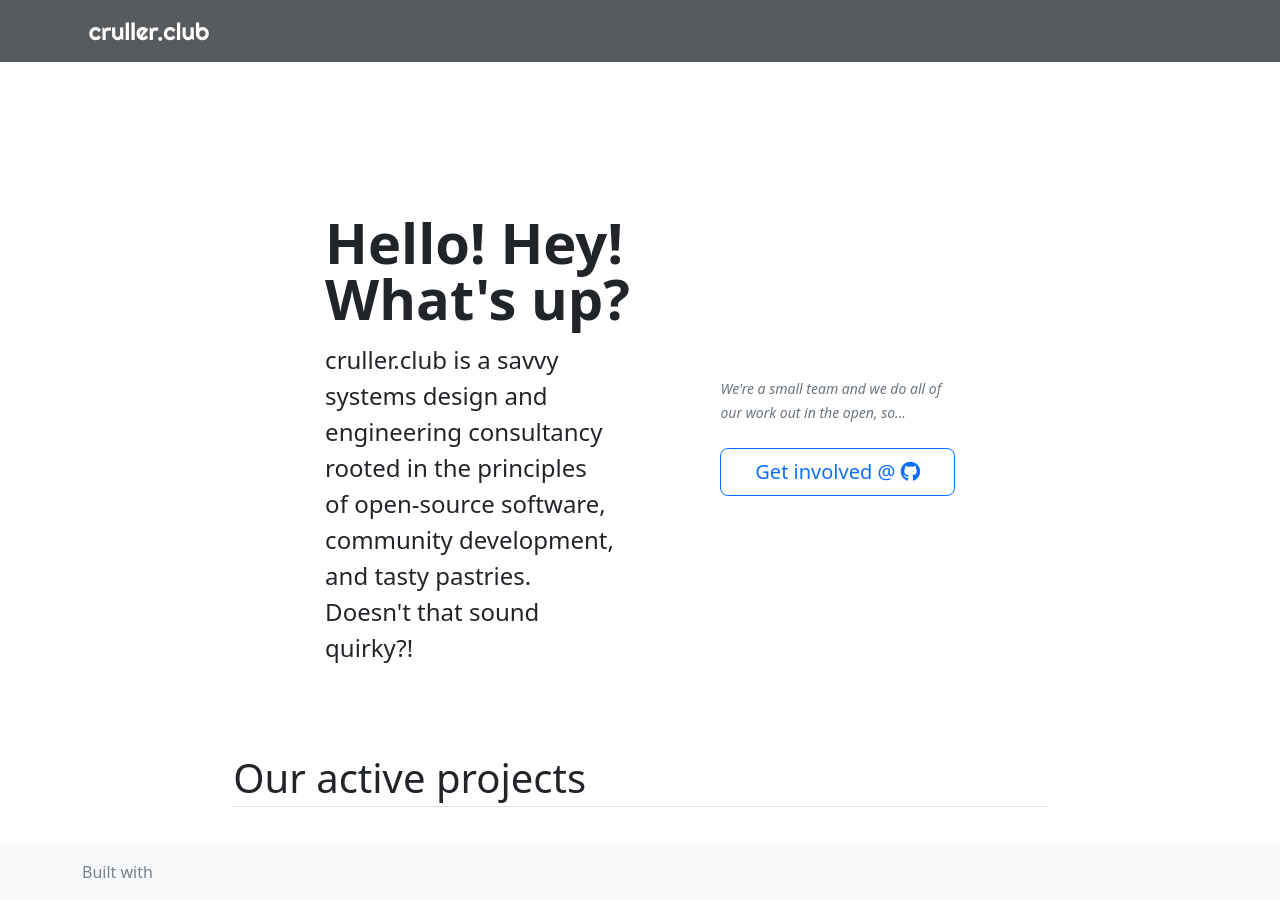
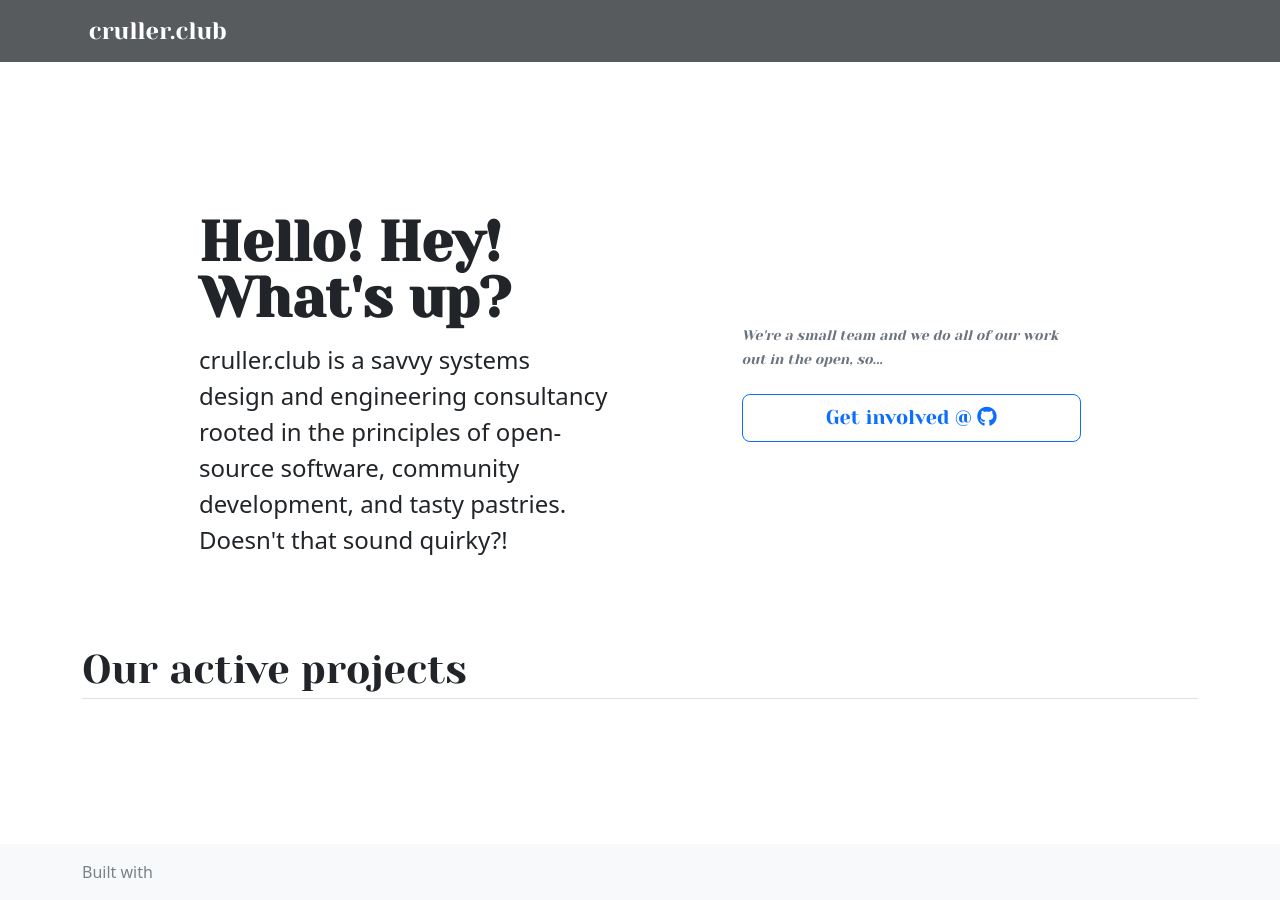
Before and after one commit to cruller-club/cruller-club, a Jekyll site: the page built from index.html, in a window 1280 px wide. Built offline with Jekyll 4.4.1, drawn with Linux system fonts in a browser that asks for light colours; nearby versions of some CDN libraries.

Commit message:
Typeface updates.

```diff
--- a/_includes/head.html
+++ b/_includes/head.html
@@ -14,9 +14,9 @@
   <script src="https://kit.fontawesome.com/62a96a8d58.js" crossorigin="anonymous"></script>
 
   <!-- Google Fonts -->
+  <link rel="preconnect" href="https://fonts.googleapis.com">
   <link rel="preconnect" href="https://fonts.gstatic.com" crossorigin>
-  <link rel="stylesheet" type="text/css" href="https://fonts.googleapis.com/css?family=Righteous" />
-  <link rel="stylesheet" href="https://fonts.googleapis.com/css2?family=Share+Tech+Mono&display=swap">
+  <link href="https://fonts.googleapis.com/css2?family=Yeseva+One&display=swap" rel="stylesheet">
 
   <!-- jQuery -->
   <script src="https://code.jquery.com/jquery-3.6.1.min.js" integrity="sha256-o88AwQnZB+VDvE9tvIXrMQaPlFFSUTR+nldQm1LuPXQ=" crossorigin="anonymous"></script>
--- a/_layouts/default.html
+++ b/_layouts/default.html
@@ -9,7 +9,7 @@
     <main class="flex-shrink-0">
       <div class="container-fluid">
 
-        <div class="container col-sm-8">
+        <div class="container">
 
           {{ content }}
 
--- a/assets/css/typography.css
+++ b/assets/css/typography.css
@@ -8,7 +8,7 @@ p{
 }
 
 .navbar-brand{
-  font-family: 'Righteous', cursive;
+  font-family: 'Yeseva One', serif;
   font-size: 1.50em;
   font-weight: 400;
   font-style: normal;
@@ -16,7 +16,7 @@ p{
 }
 
 .fancy{
-  font-family: "Share Tech Mono", monospace;
+  font-family: 'Yeseva One', serif;
 }
 
 .giant{
--- a/index.html
+++ b/index.html
@@ -6,14 +6,14 @@ layout: page
 <div class="container col-xl-10 col-xxl-8 px-4 py-4">
   <div class="row align-items-center g-lg-5 py-5">
     <div class="col-lg-7 text-center text-lg-start">
-      <h1 class="display-4 fw-bold lh-1 mb-3">Hello! Hey! What's up?</h1>
+      <h1 class="display-4 fw-bold lh-1 mb-3 fancy">Hello! Hey! What's up?</h1>
       <p class="col-lg-10 fs-4">cruller.club is a savvy systems design and engineering consultancy rooted in the principles of open-source software, community development, and tasty pastries. Doesn't that sound quirky?!</p>
     </div>
     <div class="col-md-10 mx-auto col-lg-5">
-      <small class="text-muted"><em>We're a small team and we do all of our work out in the open, so...</em></small>
-      <a href="https://github.com/cruller-club" class="w-100 btn btn-lg btn-outline-primary my-4" type="submit">Get involved @ <i class="fab fa-github"></i></a>
+      <small class="text-muted fancy"><em>We're a small team and we do all of our work out in the open, so...</em></small>
+      <a href="https://github.com/cruller-club" class="w-100 btn btn-lg btn-outline-primary my-4 fancy" type="submit">Get involved @ <i class="fab fa-github"></i></a>
     </div>
   </div>
 </div>
 
-<h1 class="pb-1 border-bottom">Our active projects</h1>
+<h1 class="pb-1 border-bottom fancy">Our active projects</h1>
```
